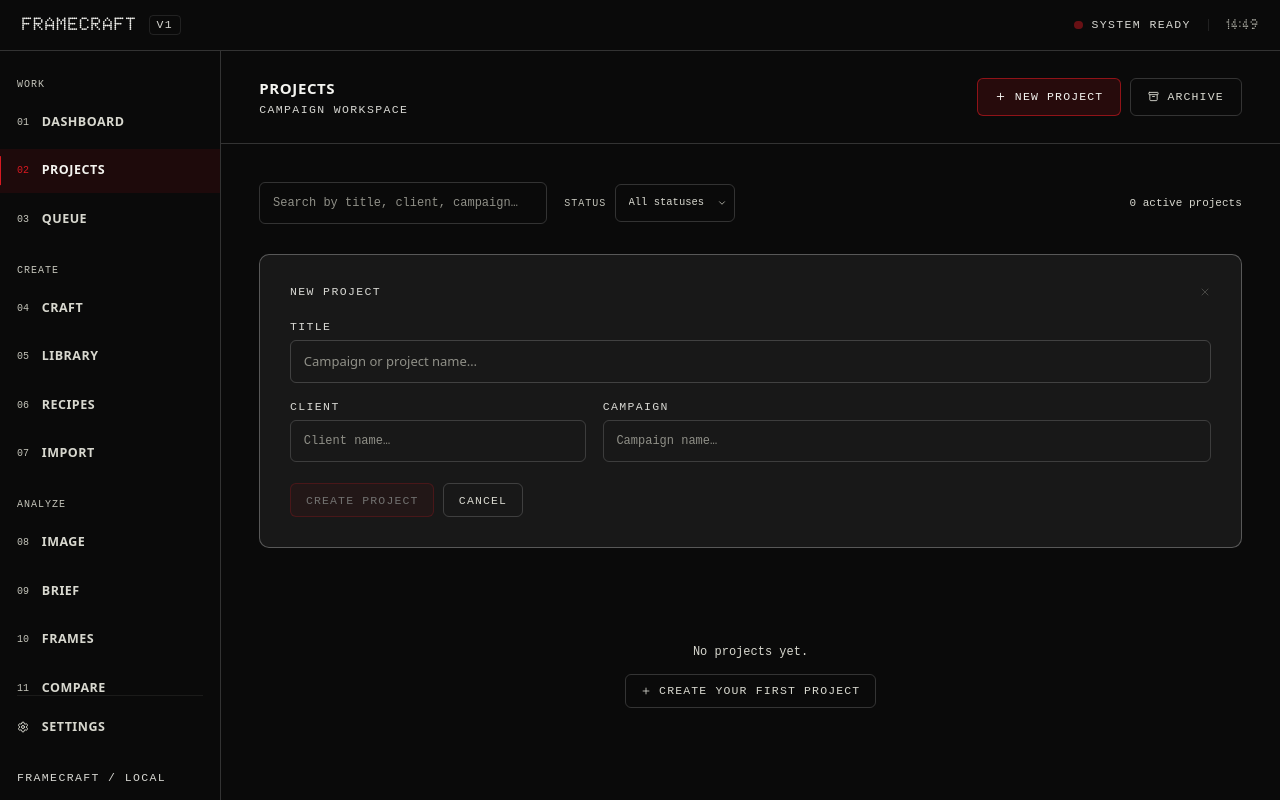
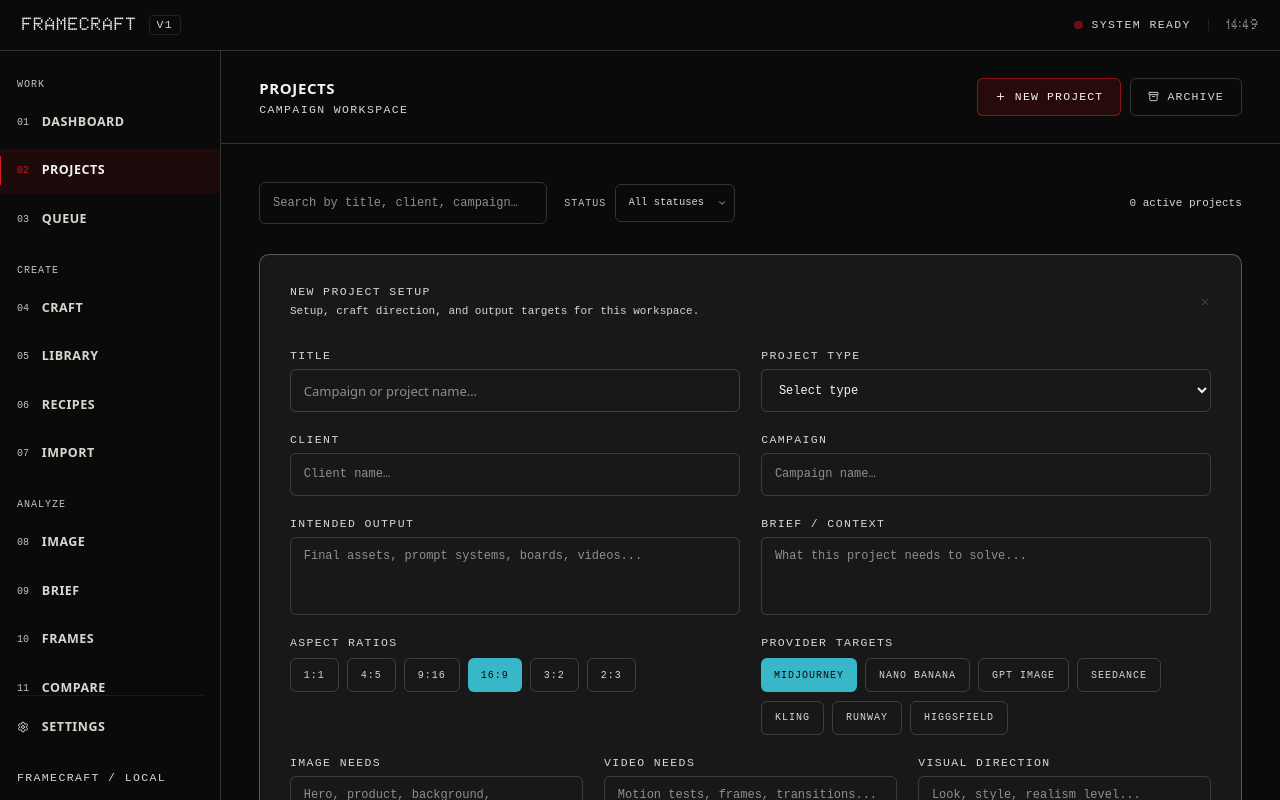
Before and after one commit to noobsaibot666/framecraft, a React (Vite) app: page /projects in a window 1280 px wide. Both pictures are taken after a click on the button "NEW PROJECT". Built offline with nearby package versions, Linux system fonts and the light colour scheme.

Commit message:
feat: expand project creation setup

```diff
--- a/src/pages/ProjectLibrary.tsx
+++ b/src/pages/ProjectLibrary.tsx
@@ -29,6 +29,18 @@ const STATUS_OPTIONS: { value: string; label: string }[] = [
   { value: "draft",    label: "Draft" },
   { value: "review",   label: "Review" },
 ];
+
+const PROJECT_TYPE_OPTIONS = [
+  { value: "", label: "Select type" },
+  { value: "campaign", label: "Campaign" },
+  { value: "image-series", label: "Image series" },
+  { value: "video-sequence", label: "Video sequence" },
+  { value: "brand-system", label: "Brand system" },
+  { value: "research", label: "Research" },
+];
+
+const ASPECT_RATIO_OPTIONS = ["1:1", "4:5", "9:16", "16:9", "3:2", "2:3"];
+const PROVIDER_TARGET_OPTIONS = ["midjourney", "nano banana", "gpt image", "seedance", "kling", "runway", "higgsfield"];
 
 // ─── Sub-components ───────────────────────────────────────────
 
@@ -147,13 +159,26 @@ function ProjectCard({ project, view, onClick, onArchive, onDelete }: {
   );
 }
 
-// ─── Inline create form ───────────────────────────────────────
+// ─── Guided create form ───────────────────────────────────────
 
 function CreateForm({ onSave, onClose }: { onSave: (id: string) => void; onClose: () => void }) {
   const [title, setTitle] = useState("");
   const [client, setClient] = useState("");
   const [campaign, setCampaign] = useState("");
+  const [projectType, setProjectType] = useState("");
+  const [intendedOutput, setIntendedOutput] = useState("");
+  const [briefText, setBriefText] = useState("");
+  const [creativeGoals, setCreativeGoals] = useState("");
+  const [visualDirection, setVisualDirection] = useState("");
+  const [imageNeeds, setImageNeeds] = useState("");
+  const [videoNeeds, setVideoNeeds] = useState("");
+  const [aspectRatios, setAspectRatios] = useState<string[]>(["16:9"]);
+  const [providerTargets, setProviderTargets] = useState<string[]>(["midjourney"]);
   const [saving, setSaving] = useState(false);
+
+  const toggleValue = (value: string, values: string[], setValues: (next: string[]) => void) => {
+    setValues(values.includes(value) ? values.filter((item) => item !== value) : [...values, value]);
+  };
 
   const handleSave = async () => {
     if (!title.trim()) return;
@@ -164,6 +189,15 @@ function CreateForm({ onSave, onClose }: { onSave: (id: string) => void; onClose
         client: client.trim() || undefined,
         campaign: campaign.trim() || undefined,
         status: "draft",
+        project_type: projectType || undefined,
+        intended_output: intendedOutput.trim() || undefined,
+        image_needs: imageNeeds.trim() || undefined,
+        video_needs: videoNeeds.trim() || undefined,
+        aspect_ratios: aspectRatios,
+        provider_targets: providerTargets,
+        brief_text: briefText.trim() || undefined,
+        visual_direction: visualDirection.trim() || undefined,
+        creative_goals: creativeGoals.trim() || undefined,
       });
       onSave(id);
     } finally {
@@ -172,16 +206,20 @@ function CreateForm({ onSave, onClose }: { onSave: (id: string) => void; onClose
   };
 
   return (
-    <div className="flex flex-col gap-5 p-7 rounded-card mb-6"
+    <div className="flex flex-col gap-7 p-7 rounded-card mb-7"
       style={{ border: "var(--border-strong)", background: "var(--surface-card)" }}>
       <div className="flex items-center justify-between">
-        <span className="system-label">NEW PROJECT</span>
+        <div className="flex flex-col gap-1">
+          <span className="system-label">NEW PROJECT SETUP</span>
+          <span className="font-mono text-[11px] text-readable">Setup, craft direction, and output targets for this workspace.</span>
+        </div>
         <button type="button" onClick={onClose} className="text-dim/40 hover:text-white transition-precise">
           <X size={12} />
         </button>
       </div>
-      <div className="grid grid-cols-3 gap-4">
-        <div className="flex flex-col gap-1.5 col-span-3">
+
+      <div className="grid grid-cols-1 xl:grid-cols-6 gap-5">
+        <div className="flex flex-col gap-1.5 xl:col-span-3">
           <label className="system-label">TITLE</label>
           <input
             value={title}
@@ -193,7 +231,20 @@ function CreateForm({ onSave, onClose }: { onSave: (id: string) => void; onClose
             onKeyDown={(e) => { if (e.key === "Enter") handleSave(); if (e.key === "Escape") onClose(); }}
           />
         </div>
-        <div className="flex flex-col gap-1.5">
+        <div className="flex flex-col gap-1.5 xl:col-span-3">
+          <label className="system-label">PROJECT TYPE</label>
+          <select
+            value={projectType}
+            onChange={(e) => setProjectType(e.target.value)}
+            className="h-10 px-3 font-mono text-[12px] text-white bg-transparent rounded-sm focus:outline-none"
+            style={{ border: "1px solid rgba(255,255,255,0.16)" }}
+          >
+            {PROJECT_TYPE_OPTIONS.map((option) => (
+              <option key={option.value} value={option.value} className="bg-panel text-white">{option.label}</option>
+            ))}
+          </select>
+        </div>
+        <div className="flex flex-col gap-1.5 xl:col-span-3">
           <label className="system-label">CLIENT</label>
           <input
             value={client}
@@ -203,7 +254,7 @@ function CreateForm({ onSave, onClose }: { onSave: (id: string) => void; onClose
             style={{ border: "1px solid rgba(255,255,255,0.16)" }}
           />
         </div>
-        <div className="flex flex-col gap-1.5 col-span-2">
+        <div className="flex flex-col gap-1.5 xl:col-span-3">
           <label className="system-label">CAMPAIGN</label>
           <input
             value={campaign}
@@ -213,7 +264,116 @@ function CreateForm({ onSave, onClose }: { onSave: (id: string) => void; onClose
             style={{ border: "1px solid rgba(255,255,255,0.16)" }}
           />
         </div>
+
+        <div className="flex flex-col gap-1.5 xl:col-span-3">
+          <label className="system-label">INTENDED OUTPUT</label>
+          <textarea
+            value={intendedOutput}
+            onChange={(e) => setIntendedOutput(e.target.value)}
+            placeholder="Final assets, prompt systems, boards, videos..."
+            rows={3}
+            className="px-3 py-2 font-mono text-[12px] leading-relaxed text-white placeholder:text-dim bg-transparent rounded-sm focus:outline-none resize-none"
+            style={{ border: "1px solid rgba(255,255,255,0.16)" }}
+          />
+        </div>
+        <div className="flex flex-col gap-1.5 xl:col-span-3">
+          <label className="system-label">BRIEF / CONTEXT</label>
+          <textarea
+            value={briefText}
+            onChange={(e) => setBriefText(e.target.value)}
+            placeholder="What this project needs to solve..."
+            rows={3}
+            className="px-3 py-2 font-mono text-[12px] leading-relaxed text-white placeholder:text-dim bg-transparent rounded-sm focus:outline-none resize-none"
+            style={{ border: "1px solid rgba(255,255,255,0.16)" }}
+          />
+        </div>
+
+        <div className="flex flex-col gap-2 xl:col-span-3">
+          <label className="system-label">ASPECT RATIOS</label>
+          <div className="flex flex-wrap gap-2">
+            {ASPECT_RATIO_OPTIONS.map((ratio) => (
+              <button
+                key={ratio}
+                type="button"
+                onClick={() => toggleValue(ratio, aspectRatios, setAspectRatios)}
+                className={cn(
+                  "h-8 px-3 rounded-sm font-mono text-[10px] tracking-widest uppercase transition-precise",
+                  aspectRatios.includes(ratio) ? "text-black bg-cyan" : "text-readable hover:text-white"
+                )}
+                style={aspectRatios.includes(ratio) ? undefined : { border: "var(--border-default)" }}
+              >
+                {ratio}
+              </button>
+            ))}
+          </div>
+        </div>
+        <div className="flex flex-col gap-2 xl:col-span-3">
+          <label className="system-label">PROVIDER TARGETS</label>
+          <div className="flex flex-wrap gap-2">
+            {PROVIDER_TARGET_OPTIONS.map((provider) => (
+              <button
+                key={provider}
+                type="button"
+                onClick={() => toggleValue(provider, providerTargets, setProviderTargets)}
+                className={cn(
+                  "h-8 px-3 rounded-sm font-mono text-[10px] tracking-widest uppercase transition-precise",
+                  providerTargets.includes(provider) ? "text-black bg-cyan" : "text-readable hover:text-white"
+                )}
+                style={providerTargets.includes(provider) ? undefined : { border: "var(--border-default)" }}
+              >
+                {provider}
+              </button>
+            ))}
+          </div>
+        </div>
+
+        <div className="flex flex-col gap-1.5 xl:col-span-2">
+          <label className="system-label">IMAGE NEEDS</label>
+          <textarea
+            value={imageNeeds}
+            onChange={(e) => setImageNeeds(e.target.value)}
+            placeholder="Hero, product, background, variations..."
+            rows={3}
+            className="px-3 py-2 font-mono text-[12px] leading-relaxed text-white placeholder:text-dim bg-transparent rounded-sm focus:outline-none resize-none"
+            style={{ border: "1px solid rgba(255,255,255,0.16)" }}
+          />
+        </div>
+        <div className="flex flex-col gap-1.5 xl:col-span-2">
+          <label className="system-label">VIDEO NEEDS</label>
+          <textarea
+            value={videoNeeds}
+            onChange={(e) => setVideoNeeds(e.target.value)}
+            placeholder="Motion tests, frames, transitions..."
+            rows={3}
+            className="px-3 py-2 font-mono text-[12px] leading-relaxed text-white placeholder:text-dim bg-transparent rounded-sm focus:outline-none resize-none"
+            style={{ border: "1px solid rgba(255,255,255,0.16)" }}
+          />
+        </div>
+        <div className="flex flex-col gap-1.5 xl:col-span-2">
+          <label className="system-label">VISUAL DIRECTION</label>
+          <textarea
+            value={visualDirection}
+            onChange={(e) => setVisualDirection(e.target.value)}
+            placeholder="Look, style, realism level..."
+            rows={3}
+            className="px-3 py-2 font-mono text-[12px] leading-relaxed text-white placeholder:text-dim bg-transparent rounded-sm focus:outline-none resize-none"
+            style={{ border: "1px solid rgba(255,255,255,0.16)" }}
+          />
+        </div>
+
+        <div className="flex flex-col gap-1.5 xl:col-span-6">
+          <label className="system-label">CREATIVE GOALS</label>
+          <textarea
+            value={creativeGoals}
+            onChange={(e) => setCreativeGoals(e.target.value)}
+            placeholder="What good looks like, what to avoid, and what should become reusable..."
+            rows={3}
+            className="px-3 py-2 font-mono text-[12px] leading-relaxed text-white placeholder:text-dim bg-transparent rounded-sm focus:outline-none resize-none"
+            style={{ border: "1px solid rgba(255,255,255,0.16)" }}
+          />
+        </div>
       </div>
+
       <div className="flex items-center gap-2">
         <Button variant="primary" size="sm" onClick={handleSave} disabled={!title.trim() || saving}>
           {saving ? "Creating…" : "Create Project"}
```
